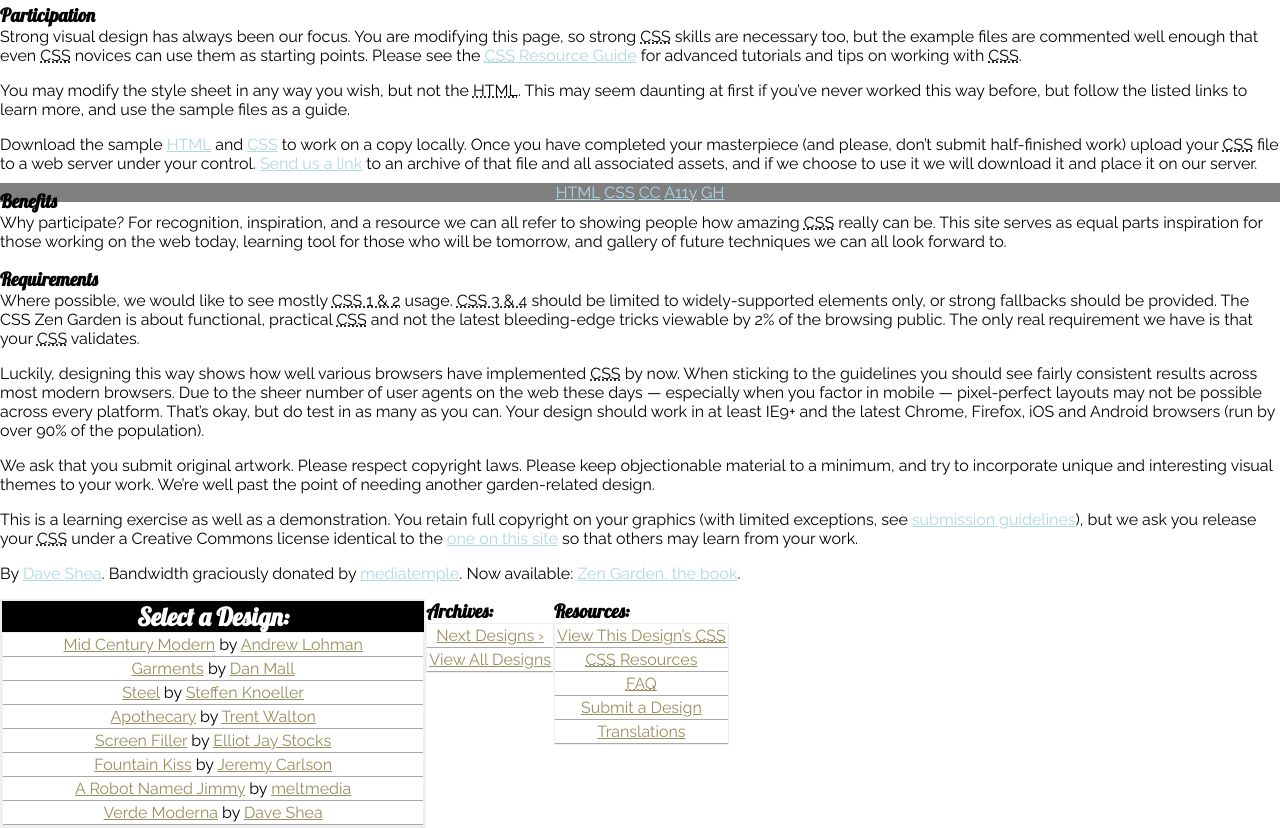
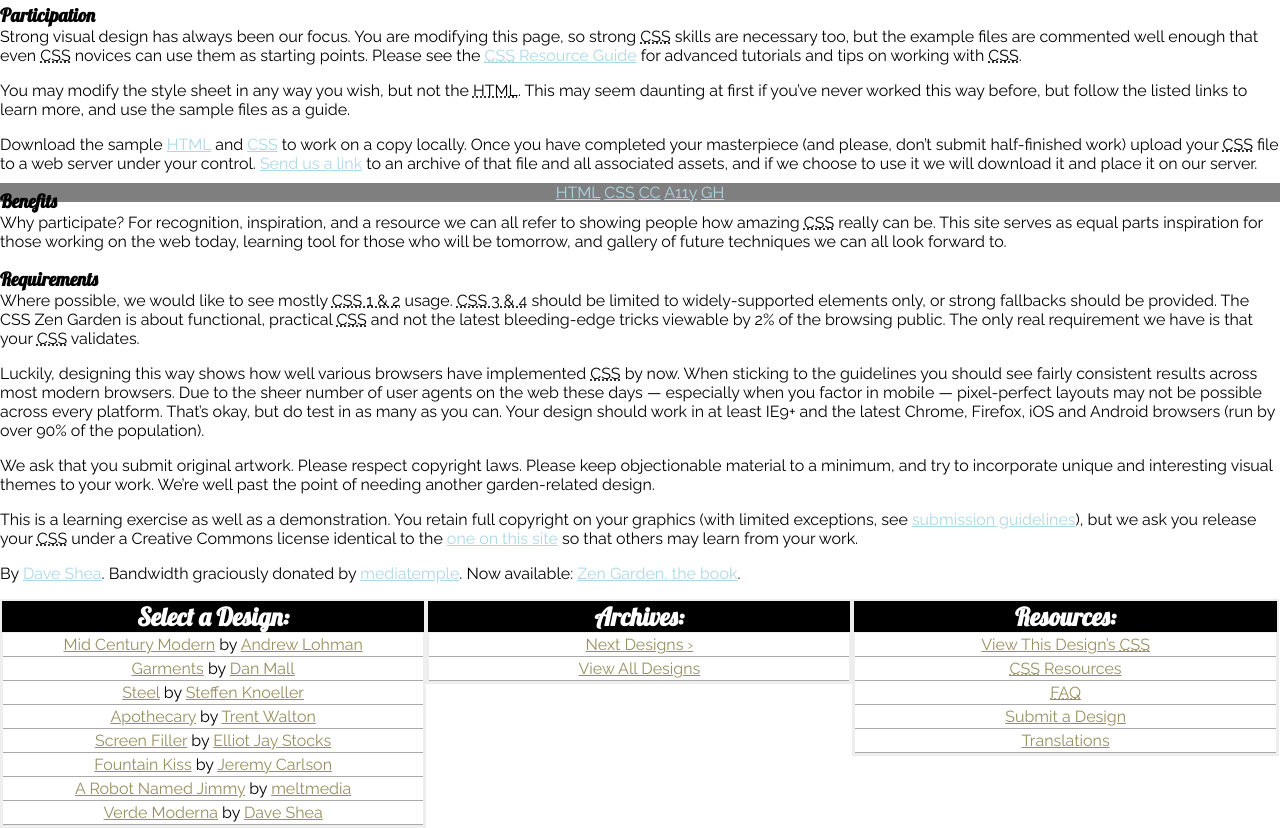
Before and after one commit to Yeehawlerz101/MMCCWeb2k17, a plain HTML site: page CSS Zen garden/CSS Zen garden/index.html in a window 1280 px wide. Shown: the part 598-1426 px from the top of the page. Drawn offline with Linux system fonts and the light colour scheme.

Commit message:
bottom of page completed

```diff
--- a/CSS Zen garden/CSS Zen garden/style.css
+++ b/CSS Zen garden/CSS Zen garden/style.css
@@ -100,12 +100,30 @@ border: 2px solid #eee;
 .design-selection:hover {
     box-shadow: 0 8px 12px 0 rgba(0,0,0,0.2)
 }
+.zen-resources:hover {
+    box-shadow: 0 8px 12px 0 rgba(0,0,0,0.2)
+}
+.design-archives:hover {
+    box-shadow: 0 8px 12px 0 rgba(0,0,0,0.2)
+}
 .select {
 	font-family: 'Lobster', cursive;
 	 background-color: black;
 color: white;
 font-size: 25px;
  }
+.archives {
+	font-family: 'Lobster', cursive;
+	 background-color: black;
+color: white;
+font-size: 25px;
+}
+.resources {
+	font-family: 'Lobster', cursive;
+	 background-color: black;
+color: white;
+font-size: 25px;
+}
  ul {
 font-family: 'Raleway', sans-serif;
 		list-style-type: none;
@@ -122,10 +140,22 @@ li {
 	text-align: center;
 }
 .design-archives {
-	float: left;
+	background-color: white;
+    box-sizing: border-box;
+	    text-align: center;
+			float: left;
+width: 33.3%;
+padding:0px;
+border: 2px solid #eee;
 }
 .zen-resources{
-	float: left;
+	background-color: white;
+    box-sizing: border-box;
+	    text-align: center;
+			float: left;
+width: 33.3%;
+padding:0px;
+border: 2px solid #eee;
 }
 aside {
 	clear: both;
```
